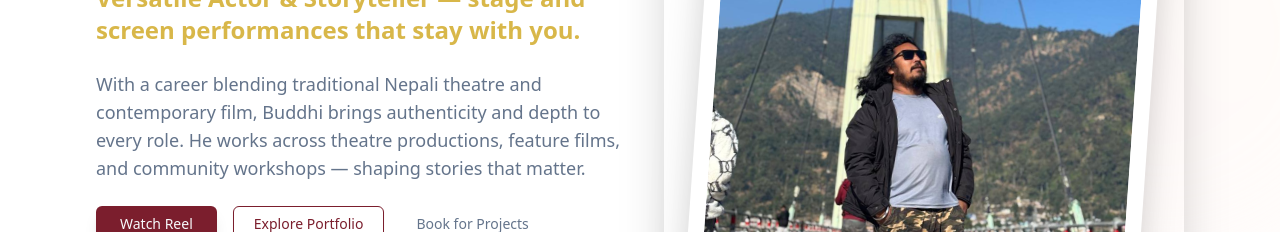
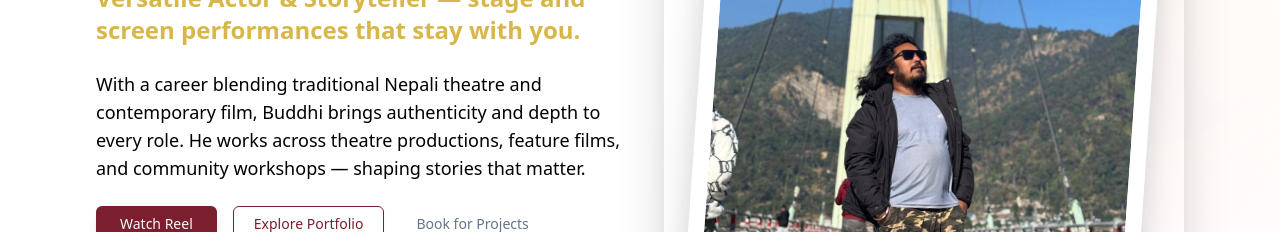
Before and after one commit to Saga-Infographics/Buddhi_tamang, a React (Vite) app in the folder project/: page / in a window 1280 px wide. Shown: the part 349-581 px from the top of the page. Built offline with nearby package versions, Linux system fonts and the light colour scheme; no server answers.

Commit message:
changes in color

```diff
--- a/project/src/screens/Home/Home.tsx
+++ b/project/src/screens/Home/Home.tsx
@@ -28,7 +28,7 @@
                 Versatile Actor & Storyteller — stage and screen performances that stay with you.
               </p>
 
-              <p className="text-muted-foreground text-base md:text-lg leading-relaxed mb-6">
+              <p className="text-black text-base md:text-lg leading-relaxed mb-6">
                 With a career blending traditional Nepali theatre and contemporary film, Buddhi brings authenticity and depth to every role. He works across theatre productions, feature films, and community workshops — shaping stories that matter.
               </p>
 
```
